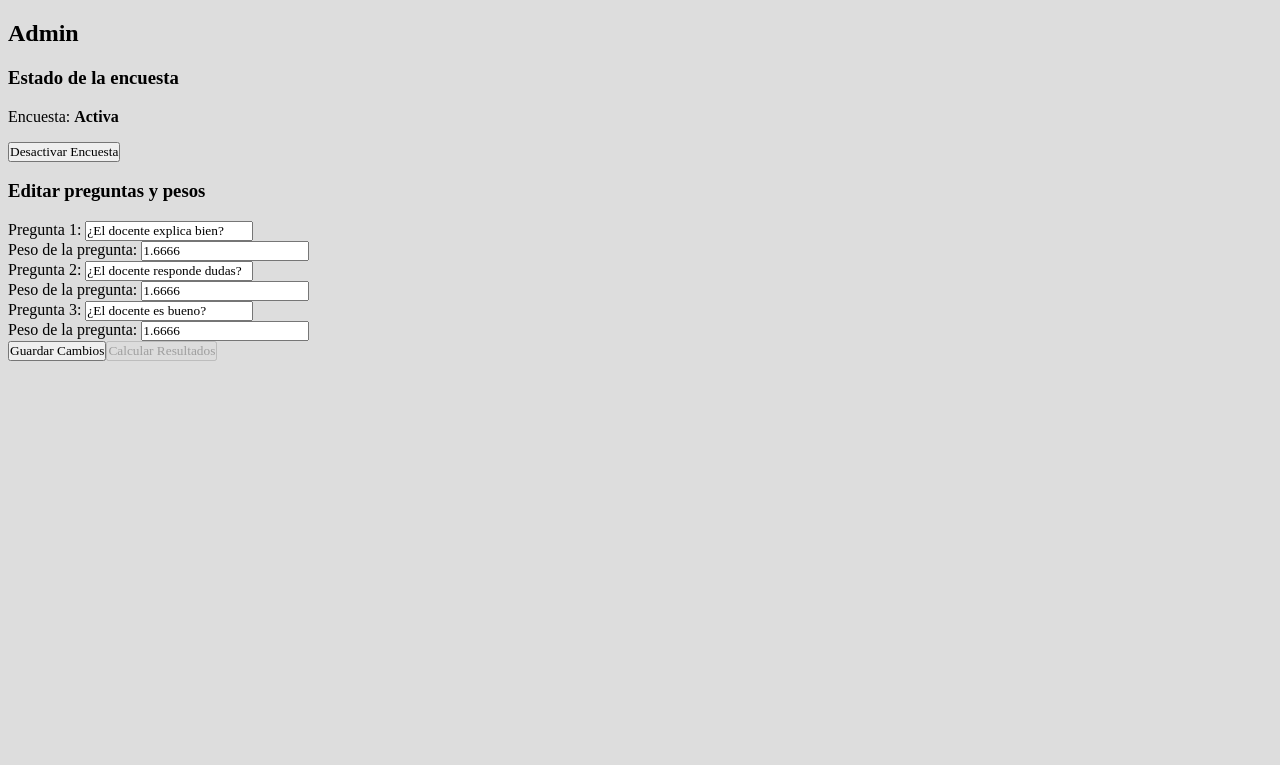
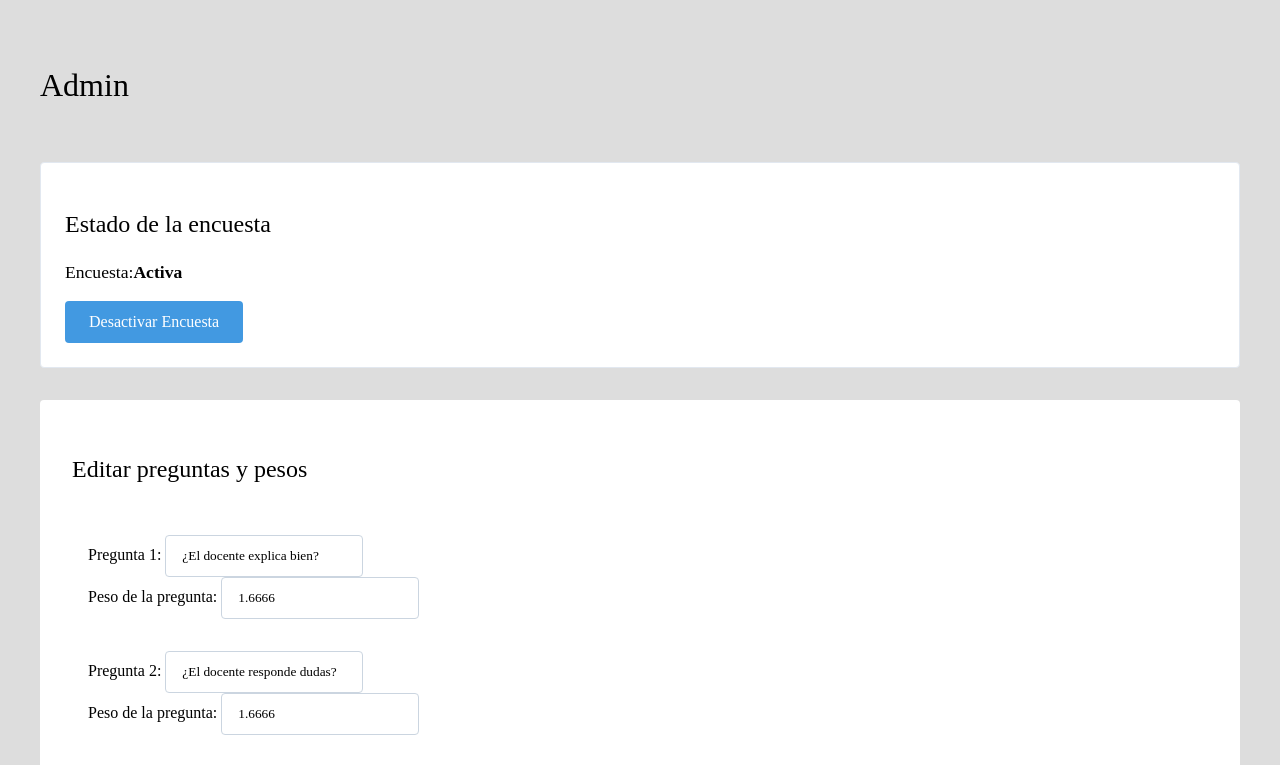
Before and after one commit to MelanyMFM/prueba-EvaluacionDocente, a React (Vite) app: page /admin in a window 1280 px wide. Shown: the top 765 px of the page. Built offline with nearby package versions, Linux system fonts and the light colour scheme.

Commit message:
estilos faltantes

```diff
--- a/src/App.jsx
+++ b/src/App.jsx
@@ -2,7 +2,7 @@ import { BrowserRouter as Router, Routes, Route } from 'react-router-dom';
 import RoleSelector from "./components/RoleSelector/RoleSelector";
 import EstudiantePage from "./pages/EstudiantePage/EstudiantePage";
 import AdminPage from "./pages/AdminPage/AdminPage";
-import DocentePage from "./pages/DocentePage";
+import DocentePage from "./pages/DocentePage/DocentePage";
 
 
 const App = () => {
--- a/src/components/EditorPreguntas.jsx
+++ b/src/components/EditorPreguntas.jsx
@@ -1,10 +1,10 @@
 function EditorPreguntas({ questions, weights, onQuestionChange, onWeightChange }){
   return (
-    <div>
+    <div className="editor-preguntas-container">
       <h3>Editar preguntas y pesos</h3>
       {questions.map((q, idx) => (
-        <div key={idx}>
-          <div>
+        <div key={idx} className="pregunta-item">
+          <div className="input-group">
             <label>Pregunta {idx + 1}: </label>
             <input
               type="text"
@@ -12,11 +12,10 @@ function EditorPreguntas({ questions, weights, onQuestionChange, onWeightChange
               onChange={(e) => onQuestionChange(idx, e.target.value)}
             />
           </div>
-          <div>
+          <div className="input-group">
             <label>Peso de la pregunta: </label>
             <input
               type="number"
-
               min="0"
               value={weights[idx]}
               onChange={(e) => onWeightChange(idx, parseFloat(e.target.value))}
--- a/src/components/EstadoEncuesta.jsx
+++ b/src/components/EstadoEncuesta.jsx
@@ -1,6 +1,6 @@
 function EstadoEncuesta({ isSurveyActive, onToggle }){
   return (
-    <div>
+    <div className="estado-encuesta-container">
       <h3>Estado de la encuesta</h3>
       <p>Encuesta: <strong>{isSurveyActive ? 'Activa' : 'Inactiva'}</strong></p>
       <button onClick={onToggle}>
--- a/src/components/ResultadosEncuesta.jsx
+++ b/src/components/ResultadosEncuesta.jsx
@@ -1,6 +1,6 @@
 function ResultadosEncuesta({ finalScores, totalResponses }){
   return (
-    <div>
+    <div className="resultados-container">
       <h3>Resultados publicados</h3>
       <p>Nota Docente: <strong>{finalScores.docente1}</strong></p>
       <p>Total de respuestas: {totalResponses}</p>
--- a/src/pages/AdminPage/AdminPage.jsx
+++ b/src/pages/AdminPage/AdminPage.jsx
@@ -72,7 +72,7 @@ function AdminPage(){
   };
 
   return (
-    <div>
+    <div className='admin-container'>
       <h2>Admin</h2>
 
       <EstadoEncuesta
@@ -87,11 +87,12 @@ function AdminPage(){
         onWeightChange={handleCambioPeso}
       />
 
-      <div>
-        <button onClick={guardarCambios}>Guardar Cambios</button>
+      <div  className='actions-container'>
+        <button onClick={guardarCambios} className='action-button save-button'>Guardar Cambios</button>
         <button
           onClick={calcularResultados}
           disabled={resultsPublished || Object.keys(responses).length === 0}
+          className='action-button calculate-button'
         >
           Calcular Resultados
         </button>
--- a/src/pages/AdminPage/adminPage.css
+++ b/src/pages/AdminPage/adminPage.css
@@ -1,110 +1,118 @@
-/* AdminPage.css */
-
-/* Estilos generales */
 .admin-container {
-    max-width: 1200px;
     margin: 0 auto;
     padding: 2rem;
-    font-family: 'Segoe UI', Tahoma, Geneva, Verdana, sans-serif;
-    color: #333;
+    display: flex;
+    flex-direction: column;
+    gap: 2rem;
   }
 
-  .admin-container h2 {
+.admin-container h2{
+    font-weight: normal;
     font-size: 2rem;
-    color: #2c3e50;
-    margin-bottom: 1.5rem;
-    font-weight: 600;
-    text-align: center;
-    border-bottom: 2px solid #3498db;
-    padding-bottom: 0.5rem;
+  }
+.estado-encuesta-container {
+    background-color: #ffffff;
+    border-radius: 4px;
+    padding: 1.5rem;
+    border: 1px solid #e2e8f0;
   }
 
-  /* Sección de estado de encuesta */
-  .status-section {
-    background-color: #f8f9fa;
-    padding: 1.5rem;
-    border-radius: 8px;
-    margin-bottom: 2rem;
-    box-shadow: 0 2px 4px rgba(0, 0, 0, 0.05);
+.estado-encuesta-container h3 {
+    font-size: 1.5rem;
+    font-weight: normal;
   }
 
-  /* Editor de preguntas */
-  .editor-section {
-    background-color: #fff;
-    border: 1px solid #e0e0e0;
-    border-radius: 8px;
-    padding: 1.5rem;
-    margin-bottom: 2rem;
-    box-shadow: 0 2px 4px rgba(0, 0, 0, 0.05);
+.estado-encuesta-container p {
+    font-size: 1.1rem;
+    display: flex;
+    align-items: center;
   }
 
-  .editor-section h3 {
-    font-size: 1.3rem;
-    color: #34495e;
-    margin-bottom: 1rem;
-    font-weight: 500;
+.estado-encuesta-container button {
+    background-color: #4299e1;
+    color: white;
+    border: none;
+    padding: 0.75rem 1.5rem;
+    font-size: 1rem;
+    font-weight: normal;
+    border-radius: 4px;
+    cursor: pointer;
   }
 
-  /* Botones de acción */
-  .action-buttons {
-    display: flex;
-    justify-content: center;
-    gap: 1rem;
-    margin-bottom: 2rem;
+
+  /* EditorPreguntas.css */
+
+.editor-preguntas-container {
+    background-color: #ffffff;
+    border-radius: 4px;
+    padding: 2rem;
   }
 
-  .action-buttons button {
-    padding: 0.75rem 1.5rem;
-    font-size: 1rem;
-    border-radius: 4px;
-    cursor: pointer;
-    transition: all 0.3s;
-    font-weight: 500;
-    border: none;
+.editor-preguntas-container h3 {
+    font-size: 1.5rem;
+    font-weight: normal;
+    padding-bottom: 0.75rem;
   }
 
-  .action-buttons button:first-child {
+.pregunta-item {
+    padding: 1rem;
+  }
+
+.input-group input[type="text"] {
+    padding: 0.75rem 1rem;
+    border: 1px solid #cbd5e0;
+    border-radius: 4px;
+  }
+
+.input-group input[type="number"] {
+    padding: 0.75rem 1rem;
+    border: 1px solid #cbd5e0;
+    border-radius: 4px;
+  }
+
+
+.actions-container {
+    display: flex;
+    gap: 1.5rem;
+    justify-content: center;
+  }
+
+.action-button {
+    padding: 0.75rem 1.75rem;
+    font-size: 1rem;
+    border: none;
+    border-radius: 6px;
+    cursor: pointer;
+    text-align: center;
+  }
+.save-button {
     background-color: #3498db;
     color: white;
   }
 
-  .action-buttons button:first-child:hover {
-    background-color: #2980b9;
-  }
-
-  .action-buttons button:last-child {
+.calculate-button {
     background-color: #2ecc71;
     color: white;
   }
 
-  .action-buttons button:last-child:hover {
-    background-color: #27ae60;
+
+.calculate-button:disabled {
+    background-color: #95a5a6;
+    cursor: not-allowed;
+    opacity: 0.7;
   }
 
-  .action-buttons button:disabled {
-    background-color: #95a5a6;
-    cursor: not-allowed;
+.resultados-container {
+    background-color: #ffffff;
+    border-radius: 4px;
+    padding: 2rem;
+    border: 1px solid #e2e8f0;
   }
 
-  /* Resultados */
-  .results-section {
-    background-color: #f8f9fa;
-    padding: 1.5rem;
-    border-radius: 8px;
-    margin-top: 2rem;
+.resultados-container h3 {
+    font-size: 1.5rem;
+    font-weight: normal;
+    display: flex;
+    align-items: center;
+    gap: 0.5rem;
   }
-
-  /* Responsive */
-  @media (max-width: 768px) {
-    .admin-container {
-      padding: 1rem;
-    }
-
-    .action-buttons {
-      flex-direction: column;
-    }
-
-    .action-buttons button {
-      width: 100%;
-    }
-  }
--- a/src/pages/DocentePage.jsx
+++ b/src/pages/DocentePage/DocentePage.jsx
@@ -1,14 +1,15 @@
-import { useAppContext } from '../context/AppContext';
+import { useAppContext } from '../../context/AppContext';
+import "./docentePage.css";
 
 function DocentePage(){
   const { resultsPublished, finalScores, responses } = useAppContext();
 
   return (
-    <div>
+    <div className='docente-container'>
       <h2>Resultados de la Evaluación</h2>
 
       {!resultsPublished ? (
-        <p>Los resultados aún no son publicados</p>
+        <p className='waiting-message'>Los resultados aún no son publicados</p>
       ) : (
         <>
           <h3>La calificacion final es: {finalScores.docente1}</h3>
--- /dev/null
+++ b/src/pages/DocentePage/docentePage.css
@@ -0,0 +1,31 @@
+.docente-container {
+    width: 50%;
+    margin: 2rem auto;
+    padding: 2rem;
+    background-color: #ffffff;
+    border-radius: 4px;
+  }
+
+.docente-container h2 {
+    font-size: 2rem;
+    text-align: center;
+    margin-bottom: 2rem;
+  }
+
+.waiting-message {
+    text-align: center;
+    padding: 2rem;
+    background-color: #f8f9fa;
+    border-radius: 8px;
+    font-size: 1.2rem;
+    color: #7f8c8d;
+  }
+
+  @media (max-width: 768px) {
+    .docente-container {
+      padding: 1.5rem;
+      margin: 1rem;
+      width: 90%;
+    }
+
+  }
```
